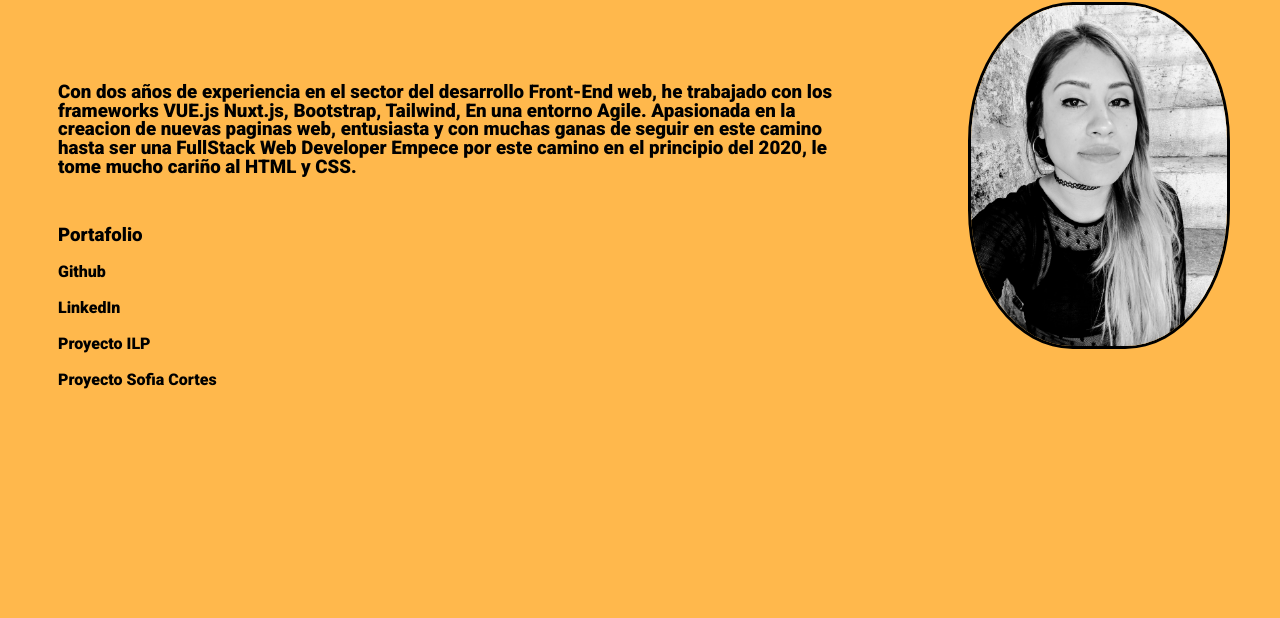
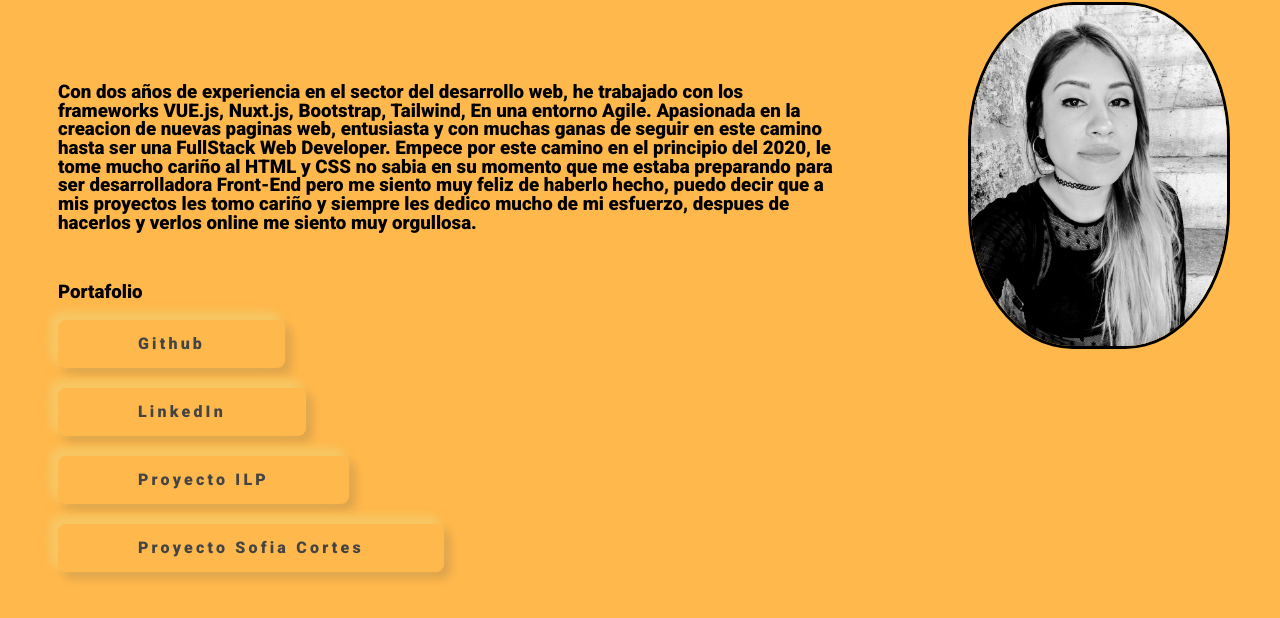
Before and after one commit to Lorenasua/lorenasua.github.io, a plain HTML site: page index.html in a window 1280 px wide. Shown: the part 298-916 px from the top of the page. Before the commit the page ends 800 px from the top, so only its background shows below. Drawn offline with Linux system fonts and the light colour scheme.

Commit message:
portafolio fix text

```diff
--- a/css/styles.css
+++ b/css/styles.css
@@ -14,6 +14,7 @@ section {
 }
 body {
   line-height: 1;
+  background-color: #ffb84c;
 }
 ol,
 ul {
@@ -37,7 +38,6 @@ table {
 
 * {
   font-family: "Roboto", sans-serif;
-  background-color: #ffb84c;
 }
 
 .subtitle {
@@ -151,8 +151,35 @@ a {
   font-weight: 600;
   margin-bottom: 20px;
   text-decoration: none;
+  padding: 1em 5em;
+  background: #ffb84c;
+  border: none;
+  border-radius: 0.5rem;
+  color: #444;
+  font-size: 1rem;
+  font-weight: 700;
+  letter-spacing: 0.2rem;
+  text-align: center;
+  outline: none;
+  cursor: pointer;
+  transition: 0.2s ease-in-out;
+  box-shadow: -6px -6px 14px rgba(247, 195, 84, 0.7),
+    -6px -6px 10px rgba(239, 227, 167, 0.5),
+    6px 6px 8px rgba(255, 255, 255, 0.075), 6px 6px 10px rgba(0, 0, 0, 0.15);
+}
+a:hover {
+  box-shadow: -2px -2px 6px rgba(247, 195, 84, 0.7),
+    -2px -2px 4px rgba(240, 232, 193, 0.5),
+    2px 2px 2px rgba(255, 255, 255, 0.05), 2px 2px 4px rgba(0, 0, 0, 0.1);
+}
+a:active {
+  box-shadow: inset -2px -2px 6px rgba(247, 195, 84, 0.7),
+    inset -2px -2px 4px rgba(240, 232, 193, 0.5),
+    inset 2px 2px 2px rgba(255, 255, 255, 0.075),
+    inset 2px 2px 4px rgba(0, 0, 0, 0.15);
 }
 
 .links {
-    margin-bottom: 20px
+  display: flex;
+  justify-content: space-between;
 }
--- a/index.html
+++ b/index.html
@@ -24,12 +24,15 @@
     </div>
     <div class="box-content">
       <h3 class="content-text">
-        Con dos años de experiencia en el sector del desarrollo Front-End web,
-        he trabajado con los frameworks VUE.js Nuxt.js, Bootstrap, Tailwind, En
+        Con dos años de experiencia en el sector del desarrollo web,
+        he trabajado con los frameworks VUE.js, Nuxt.js, Bootstrap, Tailwind, En
         una entorno Agile. Apasionada en la creacion de nuevas paginas web,
         entusiasta y con muchas ganas de seguir en este camino hasta ser una
-        FullStack Web Developer
-        Empece por este camino en el principio del 2020, le tome mucho cariño al HTML y CSS.
+        FullStack Web Developer.
+        Empece por este camino en el principio del 2020, le tome mucho cariño al HTML y CSS
+        no sabia en su momento que me estaba preparando para ser desarrolladora Front-End
+        pero me siento muy feliz de haberlo hecho, puedo decir que a mis proyectos les tomo cariño
+        y siempre les dedico mucho de mi esfuerzo, despues de hacerlos y verlos online me siento muy orgullosa.
       </h3>
     </div>
     <div class="content-text">
```
